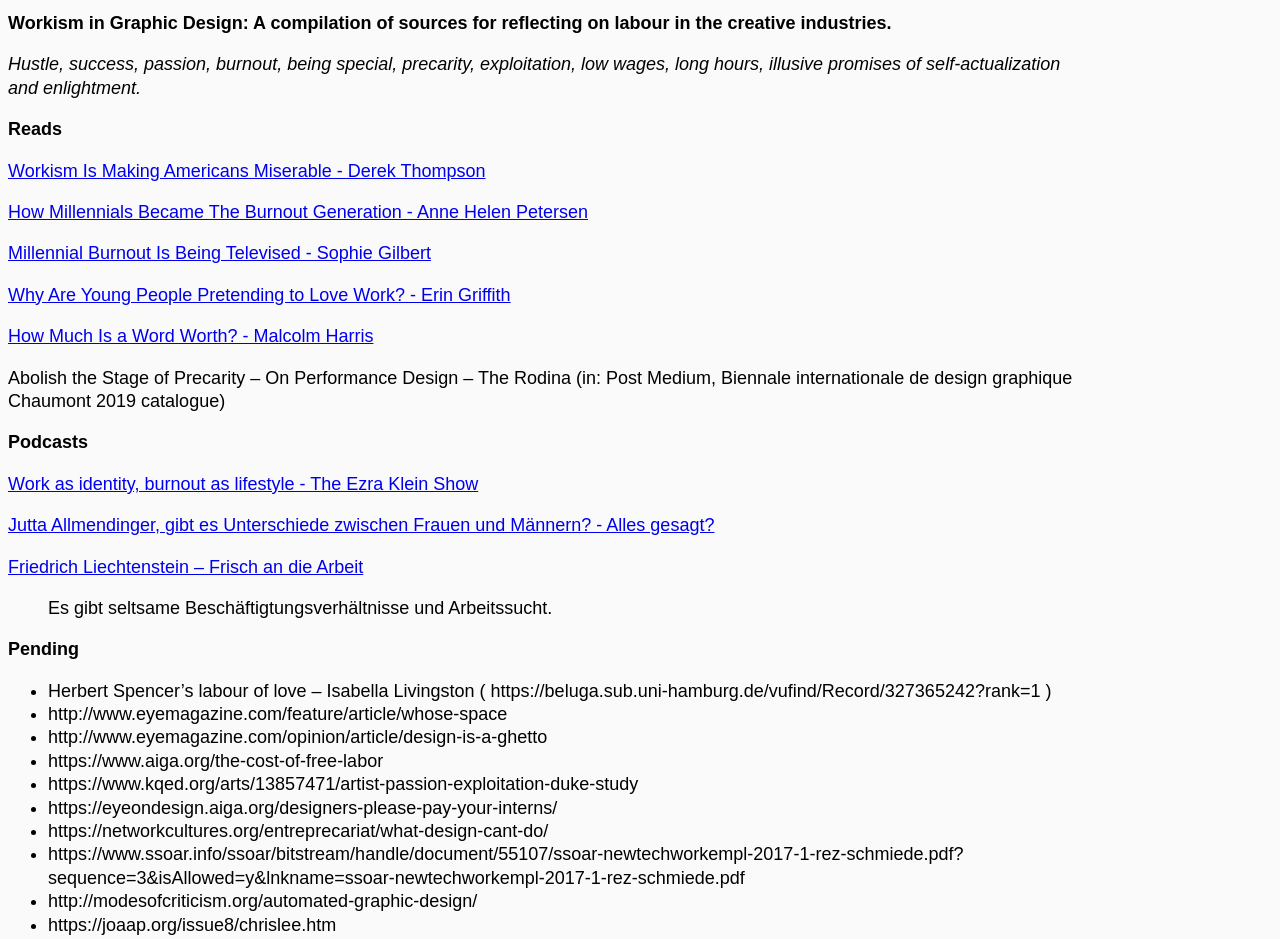
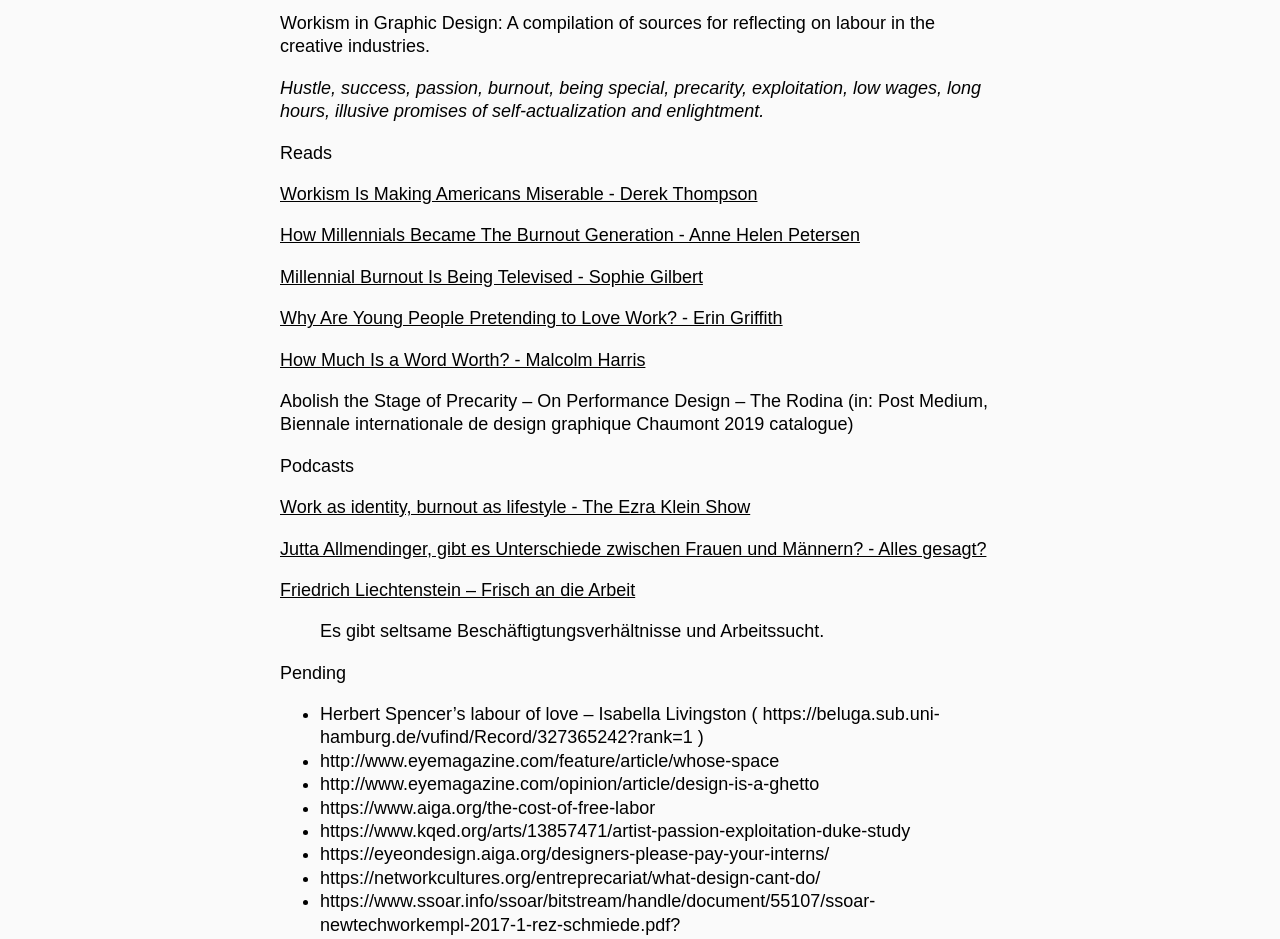
Before and after one commit to jensschnitzler/Room-For-Advancement, a Jekyll site: the page built from index.md, in a window 1280 px wide. Shown: the top 939 px of the page. Built offline with Jekyll 4.4.1, drawn with Linux system fonts in a browser that asks for light colours; our own code applies the rules of GitHub Pages for plain Markdown files; the repository's description, which GitHub fills in, is left out.

Commit message:
Update style.css

```diff
--- a/assets/css/style.css
+++ b/assets/css/style.css
@@ -12,7 +12,9 @@ html * {
 }
 
 body {
-  max-width: 60rem;
+  display: block;
+  max-width: 40rem;
+  margin: 0 auto;
 }
 
 @media screen and (min-width: 400px) {
@@ -21,7 +23,10 @@ body {
   }
 }
 
-p,h1, h2, h3,h4,h5,h6 {
+a, p,h1, h2, h3,h4,h5,h6 {
+  color: #000;
+  font-weight: normal;
+  font-style: normal;
   font-family: sans-serif;
   font-size: 1rem;
   line-height: 1.3;
```
